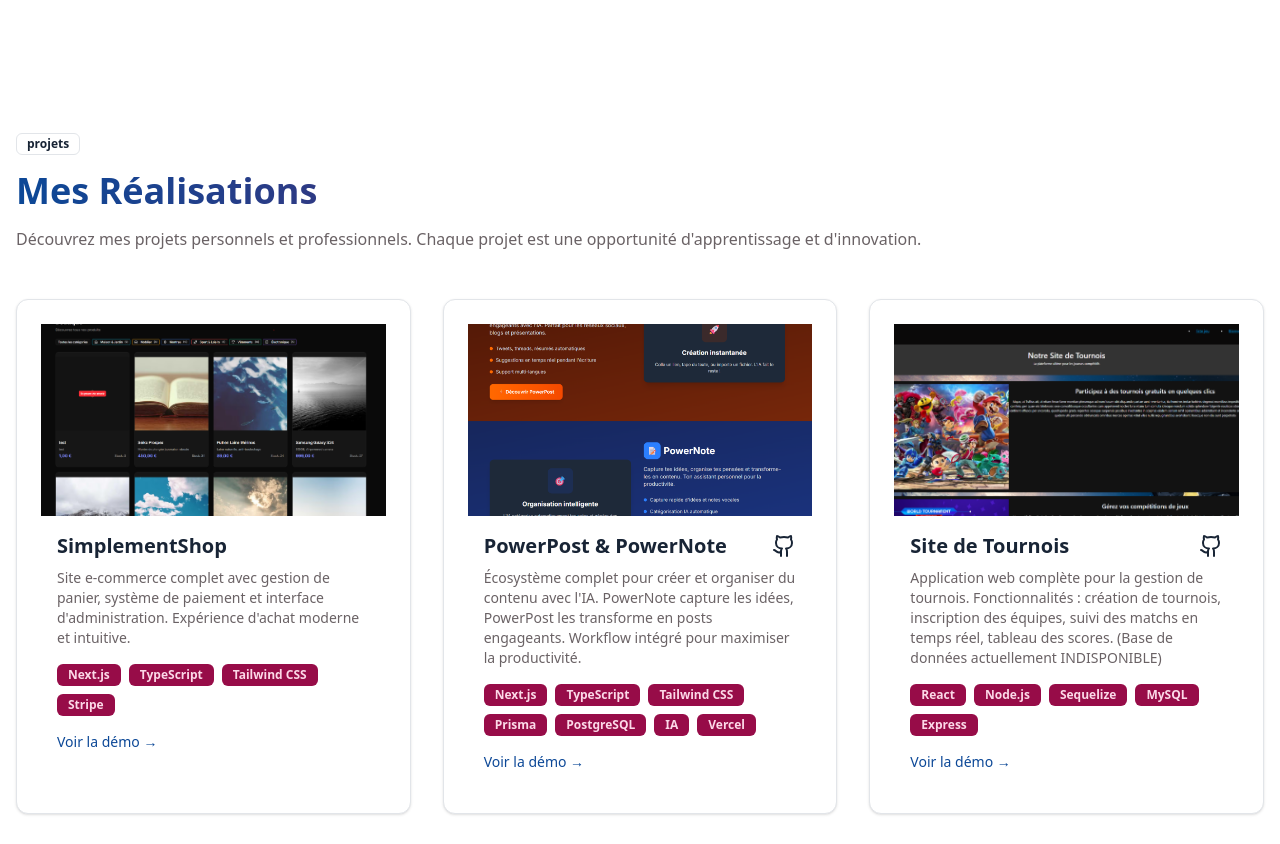
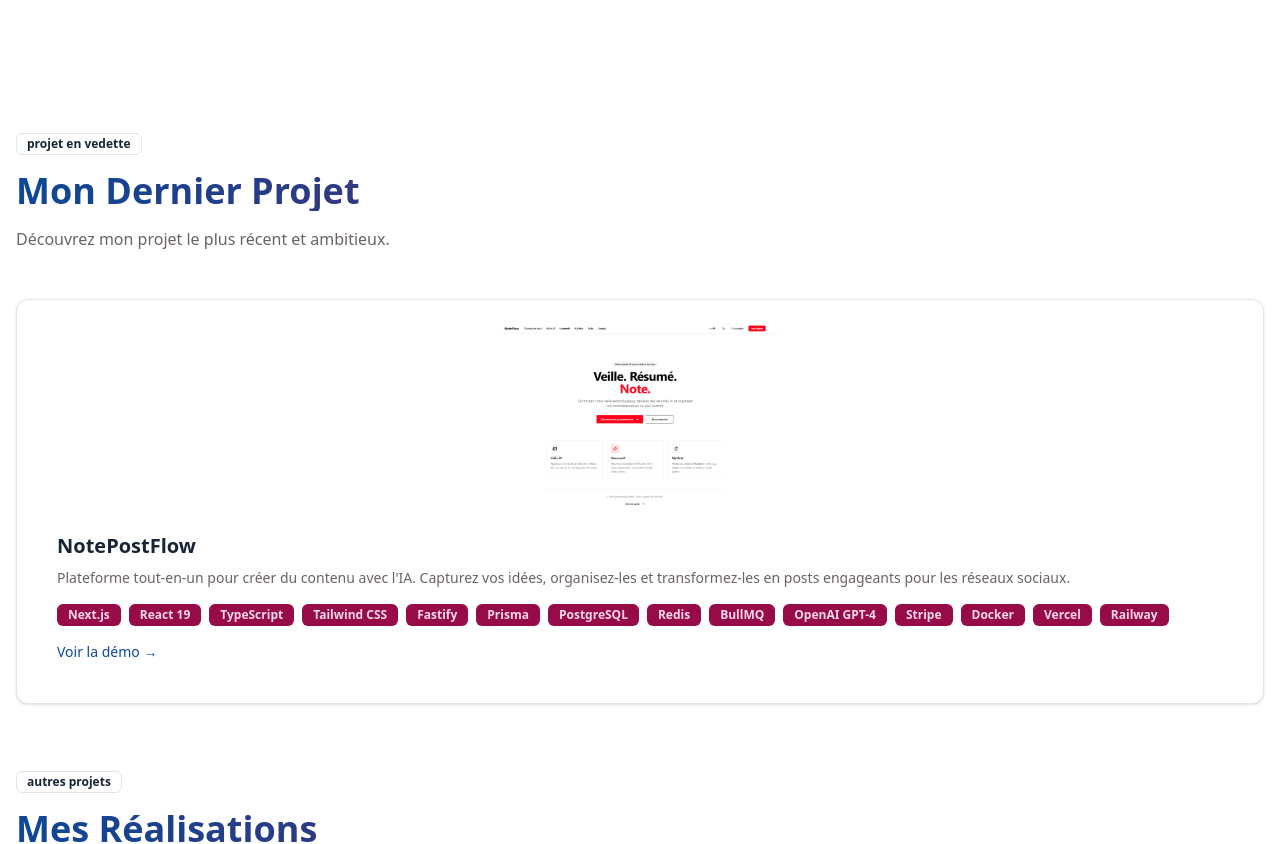
Before and after one commit to vincentsi/portfolio, a Next.js app: page / in a window 1280 px wide. Shown: the part 1660-2504 px from the top of the page. Built offline with nearby package versions, Linux system fonts and the light colour scheme; a web font is replaced by a local one.

Commit message:
feat: add notepostflow project with full stack

```diff
--- a/app/components/Projects.tsx
+++ b/app/components/Projects.tsx
@@ -23,6 +23,30 @@
     ),
   }
 );
+
+const FEATURED_PROJECT: ProjectProps = {
+  title: "NotePostFlow",
+  description:
+    "Plateforme tout-en-un pour créer du contenu avec l'IA. Capturez vos idées, organisez-les et transformez-les en posts engageants pour les réseaux sociaux.",
+  technologies: [
+    "Next.js",
+    "React 19",
+    "TypeScript",
+    "Tailwind CSS",
+    "Fastify",
+    "Prisma",
+    "PostgreSQL",
+    "Redis",
+    "BullMQ",
+    "OpenAI GPT-4",
+    "Stripe",
+    "Docker",
+    "Vercel",
+    "Railway",
+  ],
+  imageUrl: "/projects/notepostflow.png",
+  demoUrl: "https://www.notepostflow.com/",
+};
 
 const PROJECTS: ProjectProps[] = [
   {
@@ -77,7 +101,28 @@
         <div className="flex flex-col gap-4">
           <FadeIn direction="up">
             <Badge variant="outline" className="w-fit">
-              projets
+              projet en vedette
+            </Badge>
+          </FadeIn>
+          <FadeIn direction="up" delay={0.2}>
+            <h2 className="text-4xl font-bold bg-gradient-to-r from-primary to-secondary bg-clip-text text-transparent">
+              Mon Dernier Projet
+            </h2>
+          </FadeIn>
+          <FadeIn direction="up" delay={0.4}>
+            <p className="text-muted-foreground">
+              Découvrez mon projet le plus récent et ambitieux.
+            </p>
+          </FadeIn>
+          <div className="mt-8">
+            <ProjectCard {...FEATURED_PROJECT} />
+          </div>
+        </div>
+
+        <div className="flex flex-col gap-4 mt-8">
+          <FadeIn direction="up">
+            <Badge variant="outline" className="w-fit">
+              autres projets
             </Badge>
           </FadeIn>
           <FadeIn direction="up" delay={0.2}>
@@ -87,8 +132,9 @@
           </FadeIn>
           <FadeIn direction="up" delay={0.4}>
             <p className="text-muted-foreground">
-              Découvrez mes projets personnels et professionnels. Chaque projet
-              est une opportunité d&apos;apprentissage et d&apos;innovation.
+              Découvrez mes autres projets personnels et professionnels. Chaque
+              projet est une opportunité d&apos;apprentissage et
+              d&apos;innovation.
             </p>
           </FadeIn>
           <div className="grid grid-cols-1 md:grid-cols-2 lg:grid-cols-3 gap-8 mt-8">
--- a/app/components/project-card.tsx
+++ b/app/components/project-card.tsx
@@ -28,7 +28,7 @@
                 src={props.imageUrl}
                 alt={props.title}
                 fill
-                className="object-cover group-hover:scale-105 transition-transform duration-300 cursor-pointer"
+                className="object-contain group-hover:scale-105 transition-transform duration-300 cursor-pointer"
               />
             </Link>
           ) : (
@@ -36,7 +36,7 @@
               src={props.imageUrl}
               alt={props.title}
               fill
-              className="object-cover group-hover:scale-105 transition-transform duration-300"
+              className="object-contain group-hover:scale-105 transition-transform duration-300"
             />
           )}
         </div>
```
Also changed, not shown: public/projects/notepostflow.png (added).
